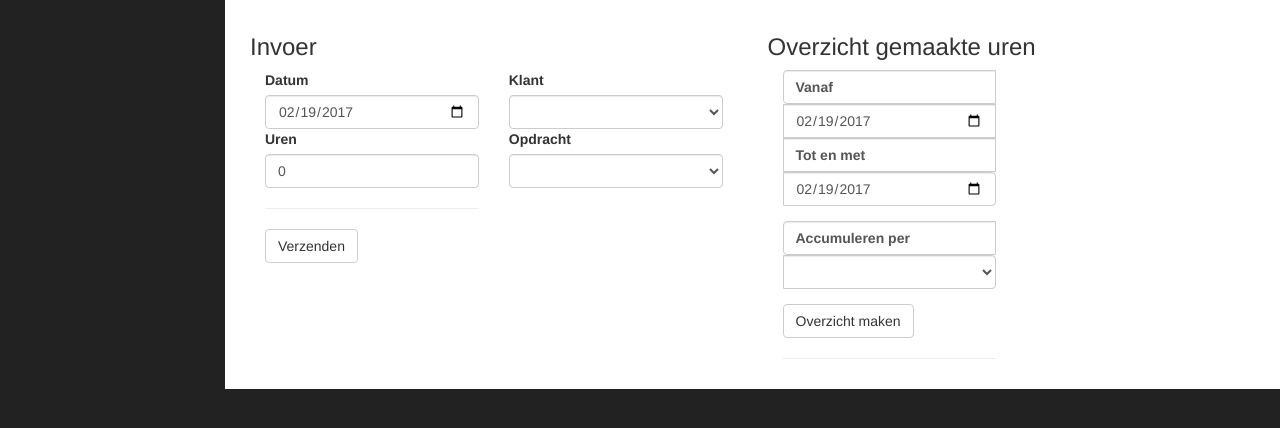
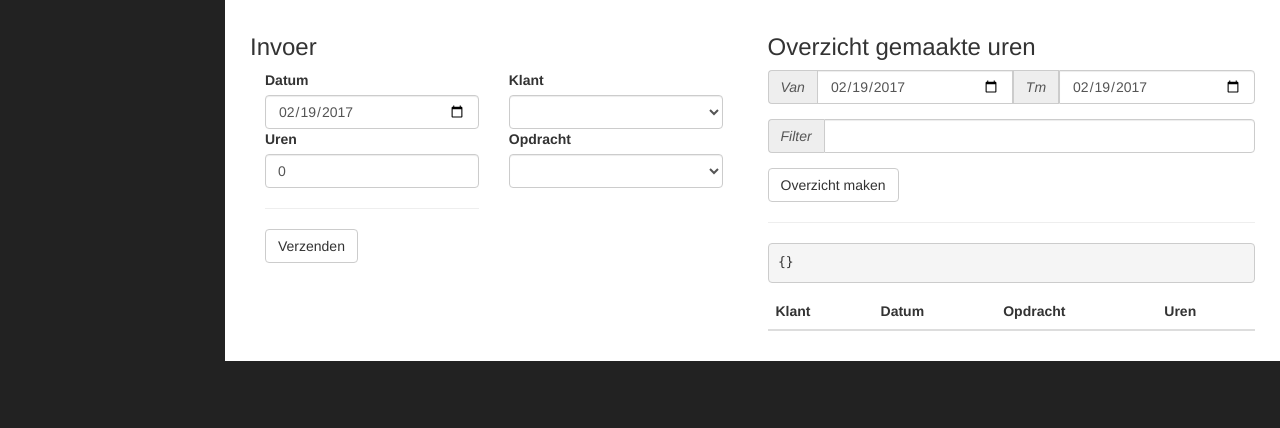
Before and after one commit to rufinoNL/administratie_tool, a plain HTML site: page urenregistratie.html in a window 1280 px wide. Shown: the part 156-584 px from the top of the page. Drawn offline with nearby package versions, Linux system fonts and the light colour scheme.

Commit message:
JR0003: urenregistratie filter ipv groupby

```diff
--- a/js/app.js
+++ b/js/app.js
@@ -290,9 +290,8 @@ app.controller('UrenregistratieController', function($scope){
         overzicht: {
             vanaf: new Date(),
             totenmet: new Date(),
-            groupby: {
-                selectie: '',
-                keuzes: ['dag','maand','klant', 'plaats']
+            filter: {
+                selectie: ''
             },
             maak: function(){
                 //service aanroep eigenlijk hier, maar nu dummy data
--- a/urenregistratie.html
+++ b/urenregistratie.html
@@ -197,29 +197,29 @@
                     <!-- Weergave -->
                     <div class="col-lg-6">
                         <h3>Overzicht gemaakte uren</h3>
-                        <div class="col-md-6">
+                        <div>
                             <div class="form-group input-group">
-                                <label class="form-control">Vanaf</label>
+                                <span class="input-group-addon"><i>Van</i></span>
                                 <input class="form-control"
                                        type="date"
                                        ng-model="urenreg.overzicht.vanaf">
-                                <label class="form-control">Tot en met</label>
+                                <span class="input-group-addon"><i>Tm</i></span>
                                 <input class="form-control"
                                        type="date"
                                        ng-model="urenreg.overzicht.totenmet">
                             </div>
                             <div class="form-group input-group">
-                                <label class="form-control">Accumuleren per</label>
-                                <select class="form-control"
-                                        ng-model="urenreg.overzicht.groupby.selectie"
-                                        ng-options="u for u in urenreg.overzicht.groupby.keuzes">
+                                <span class="input-group-addon"><i>Filter</i></span>
+                                <input class="form-control"
+                                        ng-model="urenreg.overzicht.filter.selectie">
                                 </select>
                             </div>
                             <button class="btn btn-default" ng-click="urenreg.overzicht.maak()">Overzicht maken</button>
                             <hr>
+                            <pre>{{urenreg.overzicht.data}}</pre>
                             <div class="table-responsive">
                                 <table class="table table-hover table-striped"
-                                      ng-repeat="urenreg.overzicht.data">
+                                      >
                                     <thead>
                                         <tr>
                                             <th>Klant</th>
@@ -228,7 +228,7 @@
                                             <th>Uren</th>
                                         </tr>
                                     </thead>
-                                    <tbody>
+                                    <tbody ng-repeat="d in urenreg.overzicht.data | filter:urenreg.overzicht.filter.selectie">
                                         <tr>
                                             <td>{{d.klant}}</td>
                                             <td>{{d.datum | date:'dd/MM/yyyy'}}</td>
```
